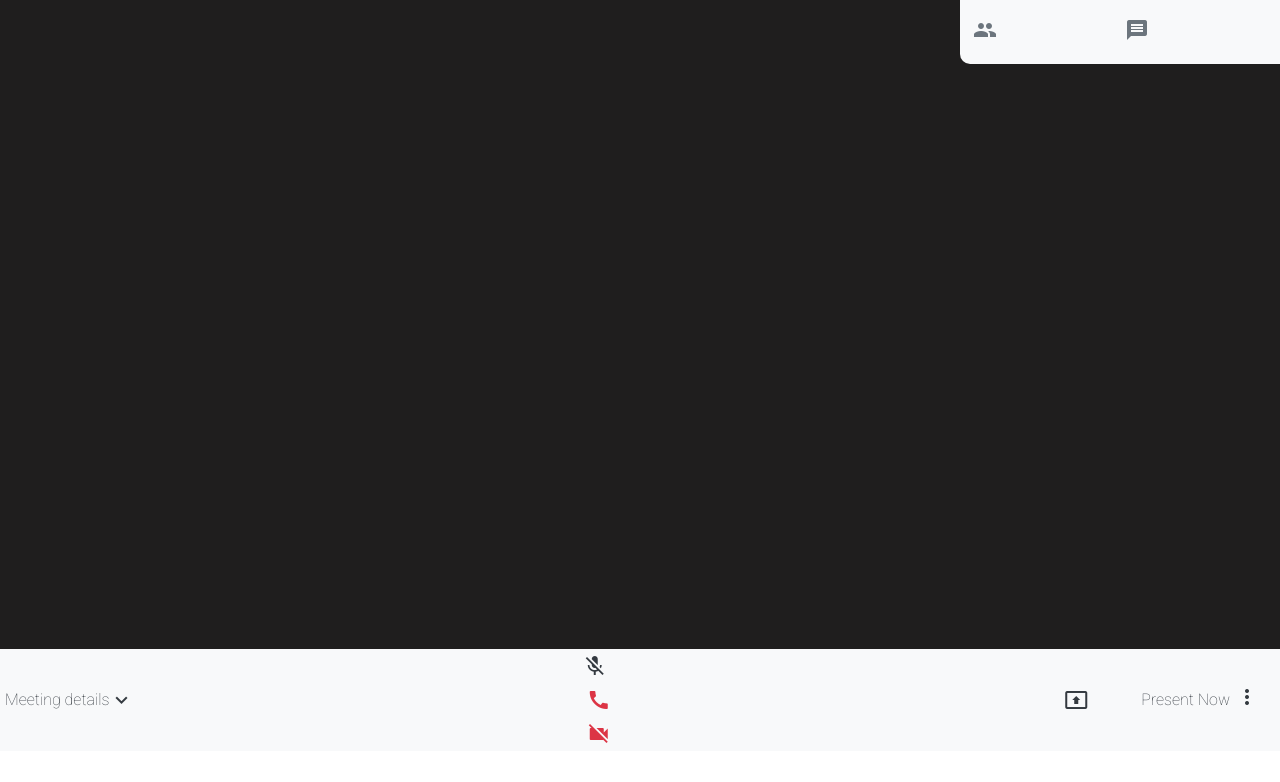
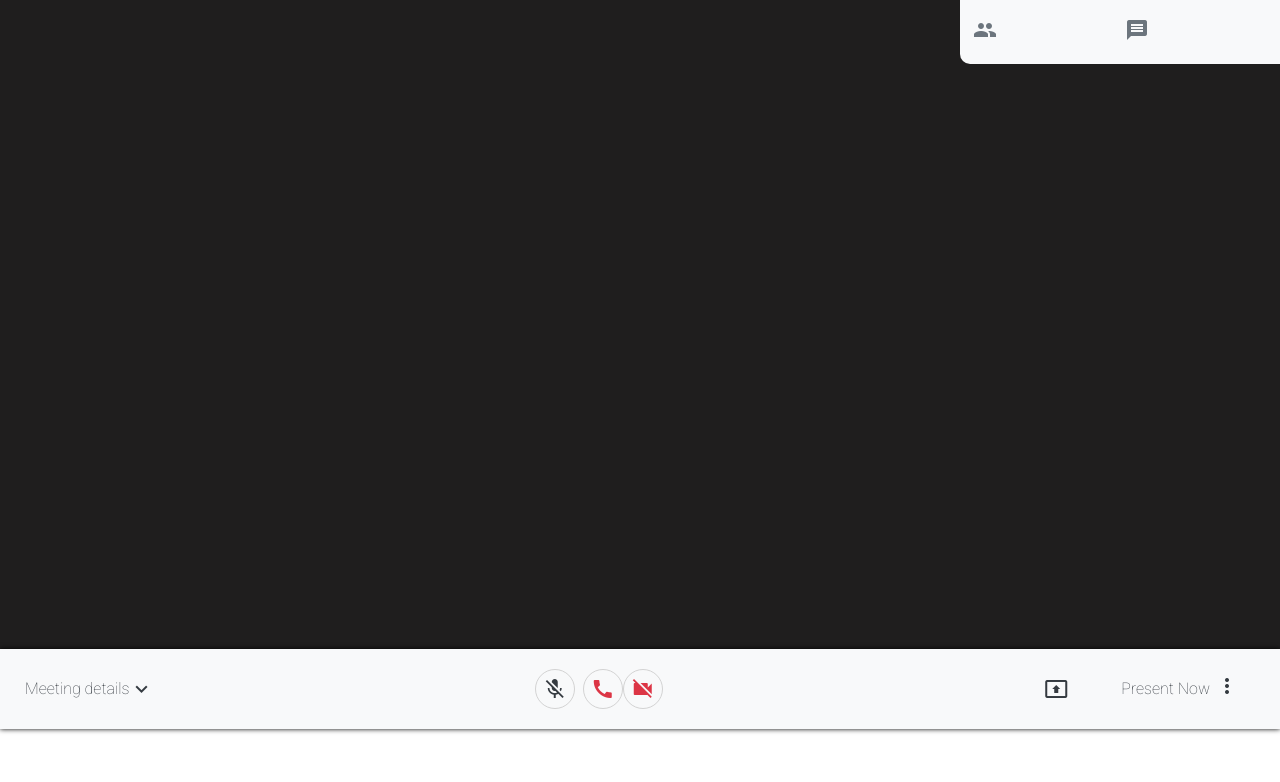
Before and after one commit to yasithWimukthi/google-meet-clone, a website: page index.html in a window 1280 px wide. Drawn offline with Linux system fonts and the light colour scheme.

Commit message:
add styles

```diff
--- a/index.html
+++ b/index.html
@@ -52,7 +52,7 @@
                     Meeting details <span class="material-icons">keyboard_arrow_down</span>
                 </div>
             </div>
-            <div class="bottom-middle">
+            <div class="bottom-middle d-flex justify-content-center align-items-center" style="height: 10vh">
                 <div class="mic-toggle-wrap action-icon-style display-center mr-2 cursor-pointer" id="micMuteUnmute">
                     <span class="material-icons text-dark">mic_off</span>
                 </div>
--- a/public/Assets/css/style.css
+++ b/public/Assets/css/style.css
@@ -66,6 +66,10 @@ textarea:focus, input:focus{
 .g-bottom{
     position: relative;
     bottom: -649px;
+    /*margin: 0 -10px !important;*/
+    padding: 0 20px;
+    box-shadow: 0 0 5px black;
+    z-index: 2;
 }
 
 .video-wrap{
@@ -105,3 +109,15 @@ textarea:focus, input:focus{
     right: -3px;
     font-size: 15px;
 }
+
+.action-icon-style{
+    font-size:8px !important;
+    height: 40px;
+    width: 40px;
+    border: 1px solid lightgray;
+    border-radius: 50%;
+}
+
+.end-call-wrap{
+
+}
```
